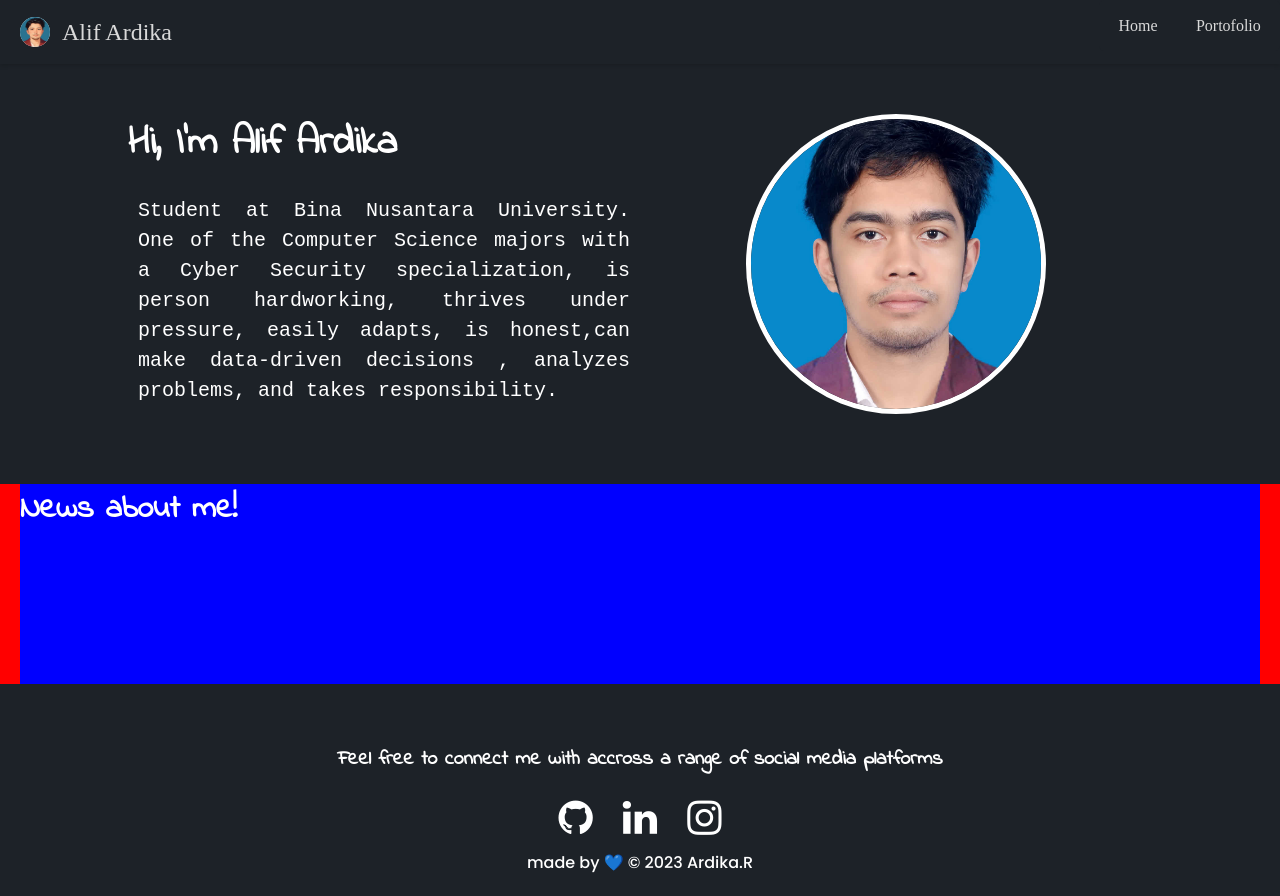
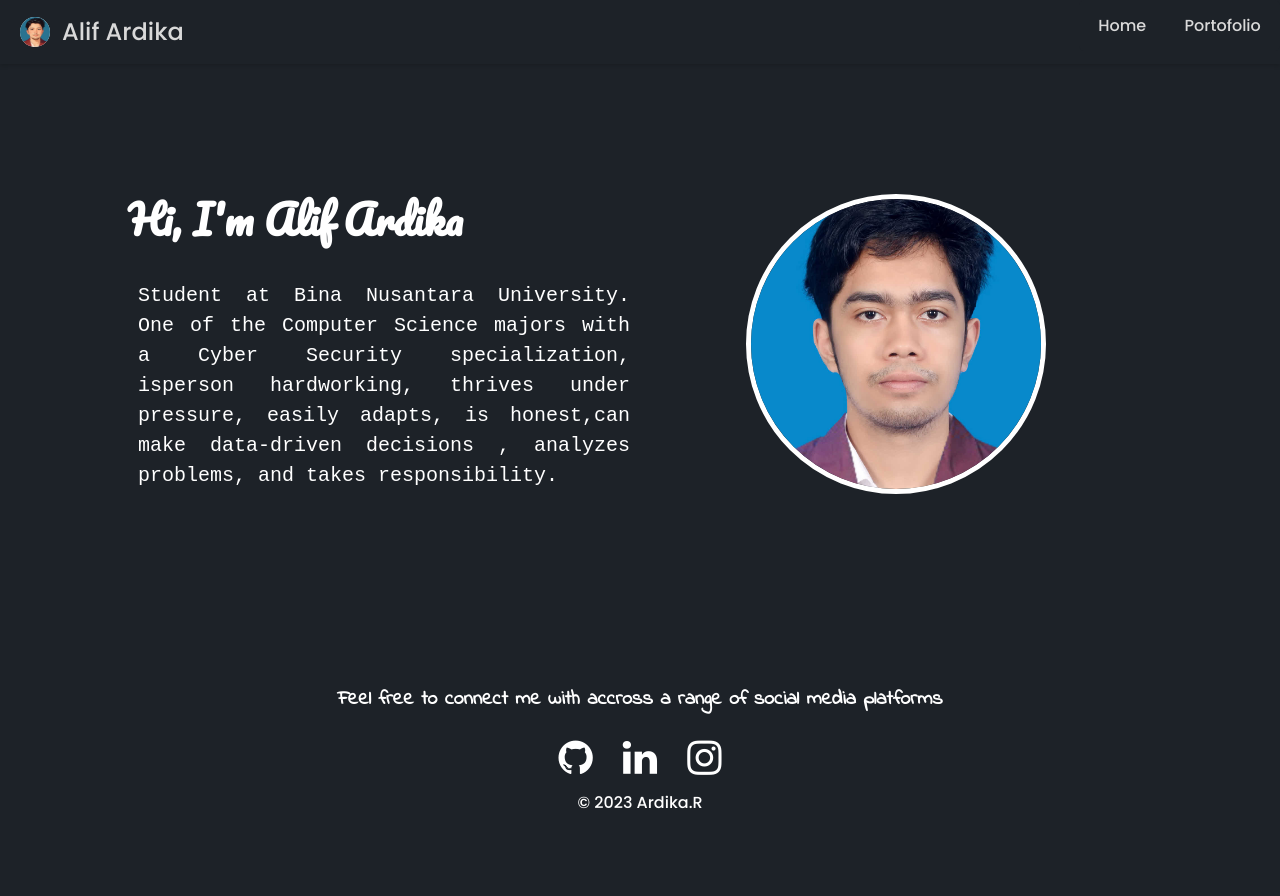
Before and after one commit to Soulra01/webdev, a plain HTML site: page index.html in a window 1280 px wide. After the commit the page ends 836 px from the top, so only its background shows below. Drawn offline with Linux system fonts and the light colour scheme; a web font is replaced by a local one.

Commit message:
Revert "update news"

```diff
--- a/assets/home/home.css
+++ b/assets/home/home.css
@@ -1,4 +1,4 @@
-@import url('https://fonts.googleapis.com/css2?family=Indie+Flower&family=Poppins:wght@500&family=Roboto&display=swap');
+@import url('https://fonts.googleapis.com/css2?family=Pacifico&family=Poppins:ital@1&display=swap');
 
 
 body{
@@ -11,8 +11,7 @@ body{
 }
 
 .greet{
-    /* height: fit-content; */
-    height: 50vh;
+    height: 70vh;
     display: flex;
     justify-content: space-between;
     align-items: center;
@@ -23,10 +22,10 @@ body{
     width: 50%;
 }
 .greet-text h1{
-    font-family: indie flower;
+    font-family: 'Pacifico';
     font-size: 40px;
     font-weight: 1000;
-    padding-bottom: 10px;
+    padding-bottom: 20px;
 }
 .greet-text p{
     font-size: 20px;
@@ -50,30 +49,16 @@ body{
     border-radius: 50%;
     border: 5px solid white;
 }
-.news{
-    width: 100%;
-    height: 200px;
-    background-color: red;
-}
-.news-container{
-    /* width: 100%; */
-    height: 100%;
-    background-color: blue;
-    margin: 20px;
-    color: white;
-    font-family: indie flower;
-}
+
 
 @media screen and (max-width: 1000px) {
     .greet{
         flex-direction: column-reverse;
         height: 100%;
-        margin: 5px;
         gap: 20px;
     }
     .greet-text{
-        text-align: center;
-        padding: 10px;
+        padding-bottom: 20px;
         width: 100%;
     }
     .greet-text h1{
@@ -87,8 +72,7 @@ body{
         font-family: monospace;
         line-height: 1.5;
         text-align: justify;
-        /* padding: 0px; */
-        margin: 0px;
+        /* padding: 10px; */
         cursor: context-menu;
     }
     .greet-img{
--- a/assets/navbar.css
+++ b/assets/navbar.css
@@ -1,10 +1,10 @@
-@import url('https://fonts.googleapis.com/css2?family=Indie+Flower&family=Poppins:wght@500&family=Preahvihear&family=Roboto&display=swap');
+@import url('https://fonts.googleapis.com/css2?family=Pacifico&family=Poppins:ital@1&display=swap');
 
 :root {
     --navbar-bg-color: #1D2228;
     --navbar-text-color: hsl(0, 0%, 85%);
     --navbar-text-color-focus: white;
-    --navbar-bg-contrast: hsl(0, 0%, 30%);
+    --navbar-bg-contrast: hsl(0, 100%, 25%);
   }
 
   * {
@@ -41,14 +41,15 @@
     justify-content: space-between;
     height: 100%;
     align-items: center;
-    font-family: Preahvihear;
+    font-family: poppins;
   }
   .home-link{
     /* font-family: 'Pacifico'; */
     font-size: 1.5rem;
     color: var(--navbar-text-color-focus);
   }
-
+  .navbar-link{
+  }
   .home-link,
   .navbar-link {
     color: var(--navbar-text-color);
--- a/index.html
+++ b/index.html
@@ -44,7 +44,7 @@
           <p>
           Student at Bina Nusantara University.
           One of the Computer Science majors with a Cyber Security
-          specialization, is person hardworking, thrives under
+          specialization, isperson hardworking, thrives under
           pressure, easily adapts, is honest,can make data-driven decisions
           , analyzes problems, and takes responsibility.
           </p>
@@ -54,14 +54,7 @@
         </div>
       </div>
     </div>
-    <div class="news">
-      <div class="news-container">
-        <div class="news-title">
-          <h1>News about me!</h1>
-        </div>
 
-      </div>
-    </div>
     <footer>
       <div class="footer-container">
         <div class="footerdesc">
@@ -73,7 +66,7 @@
           <a href="https://instagram.com/ardikar_01?igshid=MzMyNGUyNmU2YQ=="><i class="fa fa-instagram"></i></a>
         </div>
         <div class="copyright-container">
-          made by &#128153 © 2023 Ardika.R
+          © 2023 Ardika.R
         </div>
       </div>
     </footer>
```
